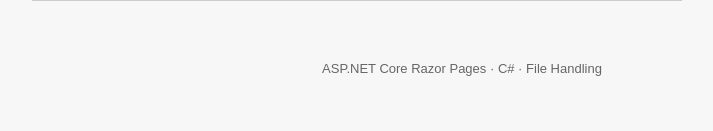
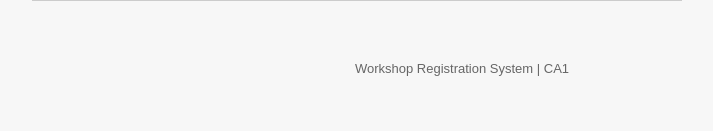
Before and after one commit to DonMarioComputing/WorkshopRegistrationApp_D00262149, an ASP.NET Core app: page / in a window 1280 px wide. Shown: the part 669-800 px from the top of the page, without its empty margins (178-891 px from the left). Run offline with ASP.NET Core 8, Linux system fonts and the light colour scheme.

Commit message:
feat: customise website footer text for workshop registration system

```diff
--- a/Pages/Shared/_Layout.cshtml
+++ b/Pages/Shared/_Layout.cshtml
@@ -23,6 +23,6 @@
         @RenderBody()
     </main>
 
-    <footer class="site-footer">ASP.NET Core Razor Pages · C# · File Handling</footer>
+    <footer class="site-footer">Workshop Registration System | CA1</footer>
 </body>
 </html>
```
